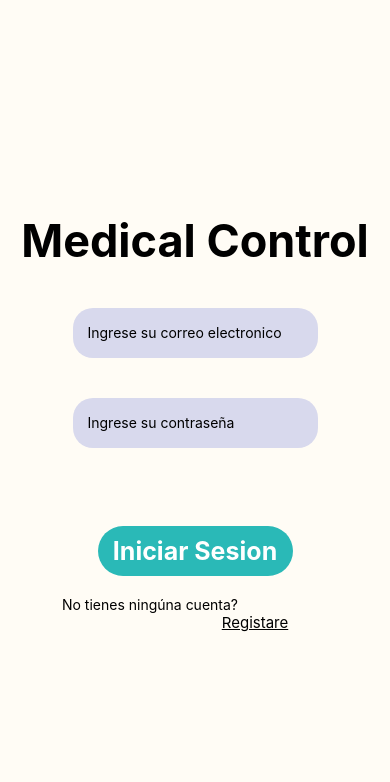
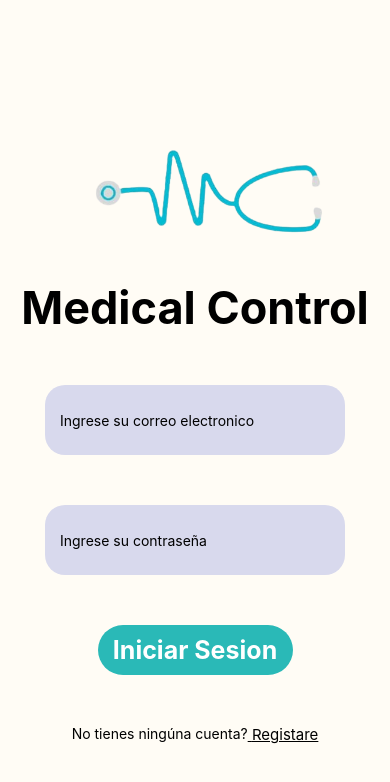
Before and after one commit to MedicalControl/MedicalControlMobile, a React Native app: screen /HomeStack in a window 390 px wide. Shown: the top 782 px of the page. Built offline with nearby package versions, Linux system fonts and the light colour scheme.

Commit message:
Cambios pantalla de log in

```diff
--- a/src/Navigation/NavigationStack.js
+++ b/src/Navigation/NavigationStack.js
@@ -2,7 +2,7 @@ import { createNativeStackNavigator } from "@react-navigation/native-stack";
 //import { createBottomTabNavigator } from "@react-navigation/bottom-tabs"
 import React from "react";
 //Screens
-import { AccountScreen, CreateAccount, HomeStack, SettingScreens } from '../screens/screen'
+import { AccountScreen, CreateAccount, HomeStack, SettingScreens } from '../screens/index.js'
 const HomeStackNa = createNativeStackNavigator();
 export function MyStack() {
     return (
--- a/src/components/ButtonCreatC.js
+++ b/src/components/ButtonCreatC.js
@@ -7,7 +7,7 @@ export function Button_CreateC() {
     return (
         <TouchableOpacity
             onPress={() => Navigation.navigate('Account')}>
-            <Text style={styles.Sing_Up}>Registare</Text>
+            <Text style={styles.Sing_Up}> Registare</Text>
         </TouchableOpacity>
     )
 }
@@ -15,7 +15,6 @@ const styles = StyleSheet.create({
     Sing_Up: {
         fontSize: 15,
         color: "black",
-        left: 60,
-        textDecorationLine: 'underline'
+        textDecorationLine: 'underline',
     }
 })
--- a/src/components/Inputs.js
+++ b/src/components/Inputs.js
@@ -1,10 +1,9 @@
 import { TextInput, View, StyleSheet, Text } from "react-native";
 import { Controller } from 'react-hook-form';
-import { Dimensions } from "react-native";
 
 export default function Inputs({ control, setValue, name, placeholder = '', rules = {}, style }) {
   return (
-    <View style={[style]}>
+    <View>
       <Controller
         control={control}
 
@@ -40,11 +39,11 @@ const styles = StyleSheet.create({
   Input: {
     backgroundColor: "#D8D9ED",
     borderRadius: 20,
-    width: "100%",
+    width: 300,
     padding: 12,
-    height: 50,
-    marginTop: 40,
+    height: 70,
     paddingStart: 15,
-    justifyContent: 'center'
+    justifyContent: 'center',
+    elevation: 10,
   },
 })
--- a/src/screens/HomeStack.js
+++ b/src/screens/HomeStack.js
@@ -1,5 +1,5 @@
 import React, { useEffect } from "react";
-import { View, Text, StyleSheet, TouchableOpacity } from "react-native";
+import { View, Text, StyleSheet, TouchableOpacity, Image } from "react-native";
 import { StatusBar } from "expo-status-bar";
 import AsyncStorage from "@react-native-async-storage/async-storage";
 import { useForm } from 'react-hook-form'
@@ -33,8 +33,20 @@ export const HomeStack = () => {
     }
     return (
         <View style={styles.Container}>
-            <Text style={styles.title}>Medical Control</Text>
             <View>
+                <Image
+                    source={require('../resources/logo.png')}
+                    style={{
+                        width: 300,
+                        height: 180,
+                        borderRadius: 10,
+                        zIndex: 1,
+                        left: 40,
+                    }}
+                />
+                <Text style={styles.title}>Medical Control</Text>
+            </View>
+            <View style={{ gap: 50 }}>
                 <Inputs
                     control={control}
                     setValue={setValue}
@@ -67,10 +79,10 @@ export const HomeStack = () => {
                 style={styles.Button} >
                 <Text style={{ fontSize: 25, textAlign: 'center', color: '#fff', fontWeight: 'bold' }} >Iniciar Sesion</Text>
             </TouchableOpacity>
-            <Text
-                style={styles.textCuenta}
-            >No tienes ningúna cuenta?</Text>
-            <Button_CreateC />
+            <View style={styles.textAccount}>
+                <Text>No tienes ningúna cuenta?</Text>
+                <Button_CreateC />
+            </View>
             <StatusBar style="auto" />
         </View>
     )
@@ -80,21 +92,20 @@ const styles = StyleSheet.create({
         flex: 1,
         backgroundColor: "#FFFCF5",
         alignItems: 'center', //para centrar
-        justifyContent: 'center' //para que vaya al mero centro
+        justifyContent: 'center', //para que vaya al mero centro
+        gap: 50
     },
     title: {
         fontSize: 45,
         color: "#000000",
         fontWeight: 'bold'
     },
-    textCuenta: {
-        marginTop: 20,
-        right: 45,
+    textAccount: {
+        flexDirection: 'row',
     },
     Button: {
         backgroundColor: "#2AB9B7",
         padding: 10,
-        marginTop: "20%",
         width: "50%",
         alignItems: 'center',
         borderRadius: 50,
```
Also changed, not shown: src/resources/logo.png (added), src/screens/index.js (renamed from src/screens/screen.js).
